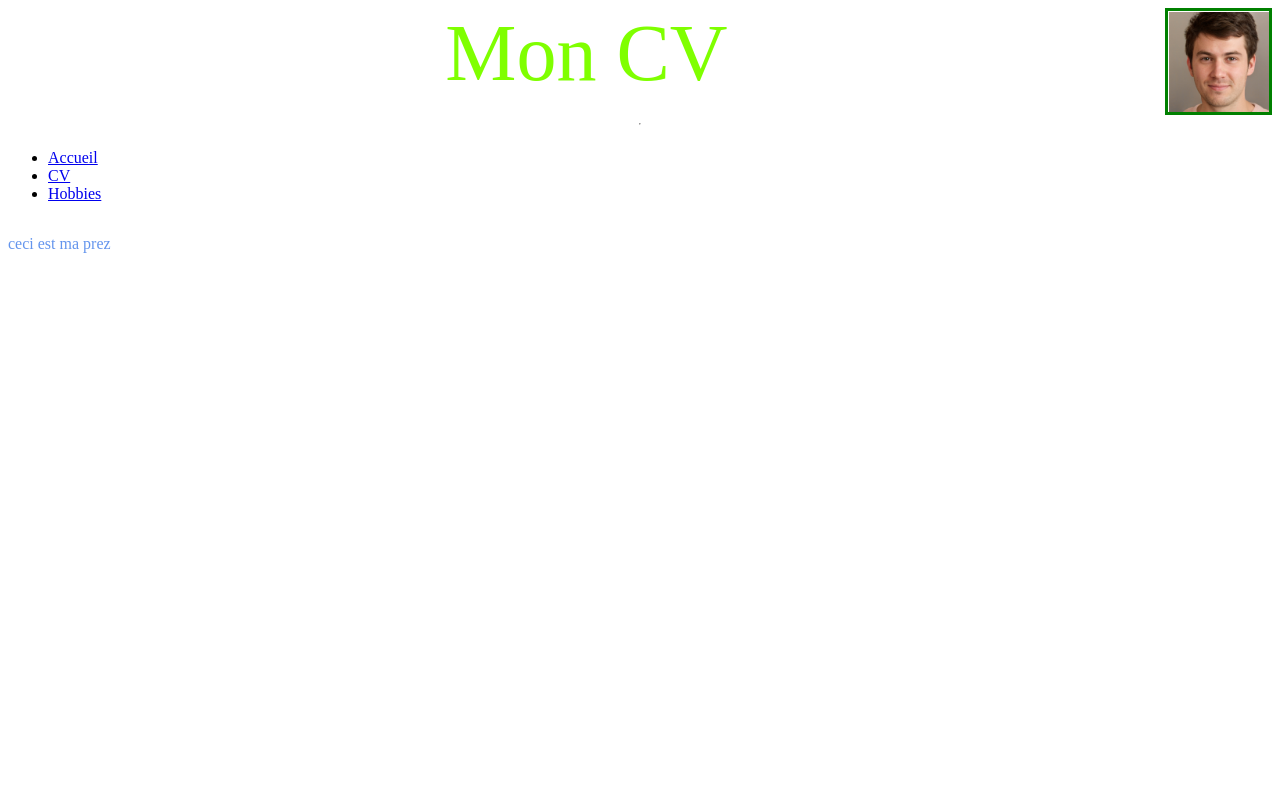
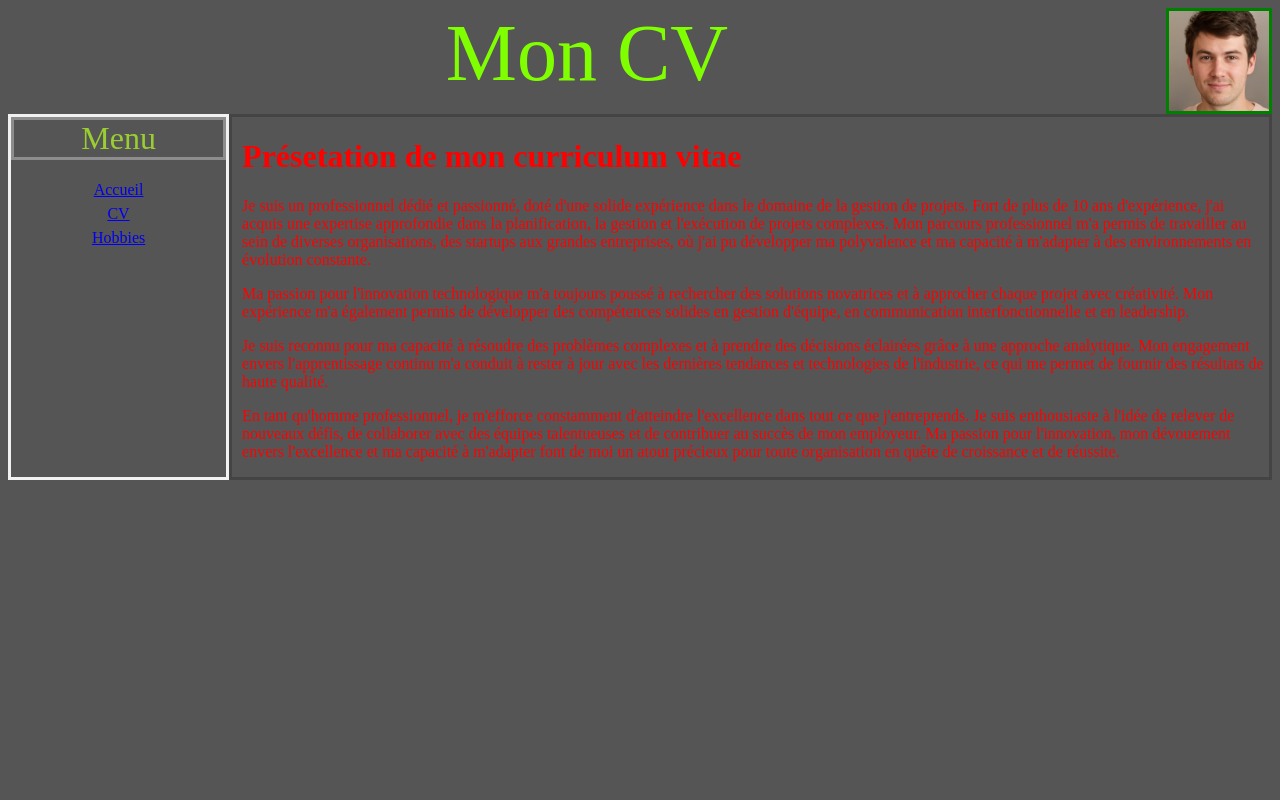
Before and after one commit to Eliot-Shaw/idaw, a PHP site: page /cv.html in a window 1280 px wide. Run offline with PHP 8.4, Linux system fonts and the light colour scheme.

Commit message:
projet avec une page acceuil et cv

```diff
--- a/SitePro/v1/CSS.css
+++ b/SitePro/v1/CSS.css
@@ -1,9 +1,4 @@
 
-
-p{
-    color:cornflowerblue;
-    display: flex;
-}
 p:hover{
     color:blue;
 }
@@ -11,16 +6,21 @@ p:hover{
 body{
     display: flex;
     flex-direction: column;
+    background-color: rgb(85, 85, 85);
 }
 header{
     display: flex;
+}
+
+.flexrow{
+    display: flex;
+    flex-direction: row;
 }
 
 
 .pp{
     height: 100px;
     border: 3px solid green;
-    padding: 0.5px;
 }
 
 .titre{
@@ -29,3 +29,33 @@ header{
     font-size: 500%;
     text-align: center;
 }
+
+.contenu{
+    padding-left: 10px;
+    flex-grow: 1;
+    color:red;
+    border: 3px solid rgba(0, 0, 0, 0.2);
+    width: 1000px;
+}
+
+.menuNavigation{
+    flex-grow: 5;
+    color:yellowgreen;
+    border: 3px solid rgb(241, 241, 241);
+}
+
+.elementMenu{
+    text-align: center;
+    border: 3px solid rgb(180, 180, 180, 0);
+}
+
+.elementMenu:selected{
+    text-align: center;
+    border: 3px solid rgb(180, 180, 180);
+}
+
+.titreMenu{
+    text-align: center;
+    font-size: xx-large;
+    border: 3px solid rgb(141, 141, 141);
+}
--- a/SitePro/v1/cv.html
+++ b/SitePro/v1/cv.html
@@ -8,19 +8,28 @@
         <img class="pp" src="images/photo.jpg" alt="Raisin :D"/>
     </header>
 
-    <hr>
 
-        <div class="menu">
-            <nav>
-                <ul>
-                    <li><a href="index.html">Accueil</a></li>
-                    <li><a sid="currentpage" href="cv.html">CV</a></li>
-                    <li><a href="hobbies.html">Hobbies</a></li>
-                </ul>
-            </nav>
+
+        <div class = flexrow>
+            <div class="menu menuNavigation">
+                <nav>
+                        <div class="titreMenu">Menu</div>
+                        <br>
+                        <div class="elementMenu"><a href="index.html">Accueil</a></div>
+                        <div class="elementMenu"><a sid="currentpage" href="cv.html">CV</a></div>
+                        <div class="elementMenu"><a href="hobbies.html">Hobbies</a></div>
+                </nav>
+            </div>
+
+            <div class="contenu">
+                <h1> Présetation de mon curriculum vitae</h1>
+                <p>Je suis un professionnel dédié et passionné, doté d'une solide expérience dans le domaine de la gestion de projets. Fort de plus de 10 ans d'expérience, j'ai acquis une expertise approfondie dans la planification, la gestion et l'exécution de projets complexes. Mon parcours professionnel m'a permis de travailler au sein de diverses organisations, des startups aux grandes entreprises, où j'ai pu développer ma polyvalence et ma capacité à m'adapter à des environnements en évolution constante.</p>
+                <p>Ma passion pour l'innovation technologique m'a toujours poussé à rechercher des solutions novatrices et à approcher chaque projet avec créativité. Mon expérience m'a également permis de développer des compétences solides en gestion d'équipe, en communication interfonctionnelle et en leadership.</p>
+                <p>Je suis reconnu pour ma capacité à résoudre des problèmes complexes et à prendre des décisions éclairées grâce à une approche analytique. Mon engagement envers l'apprentissage continu m'a conduit à rester à jour avec les dernières tendances et technologies de l'industrie, ce qui me permet de fournir des résultats de haute qualité.</p>
+                <p>En tant qu'homme professionnel, je m'efforce constamment d'atteindre l'excellence dans tout ce que j'entreprends. Je suis enthousiaste à l'idée de relever de nouveaux défis, de collaborer avec des équipes talentueuses et de contribuer au succès de mon employeur. Ma passion pour l'innovation, mon dévouement envers l'excellence et ma capacité à m'adapter font de moi un atout précieux pour toute organisation en quête de croissance et de réussite.</p>
+            </div>
+
         </div>
-        <div>
-            <p>ceci est ma prez</p>
-        </div>
+
 </body>
 </html>
```
Also changed, not shown: SitePro/v1/index.html (+23 -18 lines), SitePro/v1/images/arcenciel.jpg (added).
